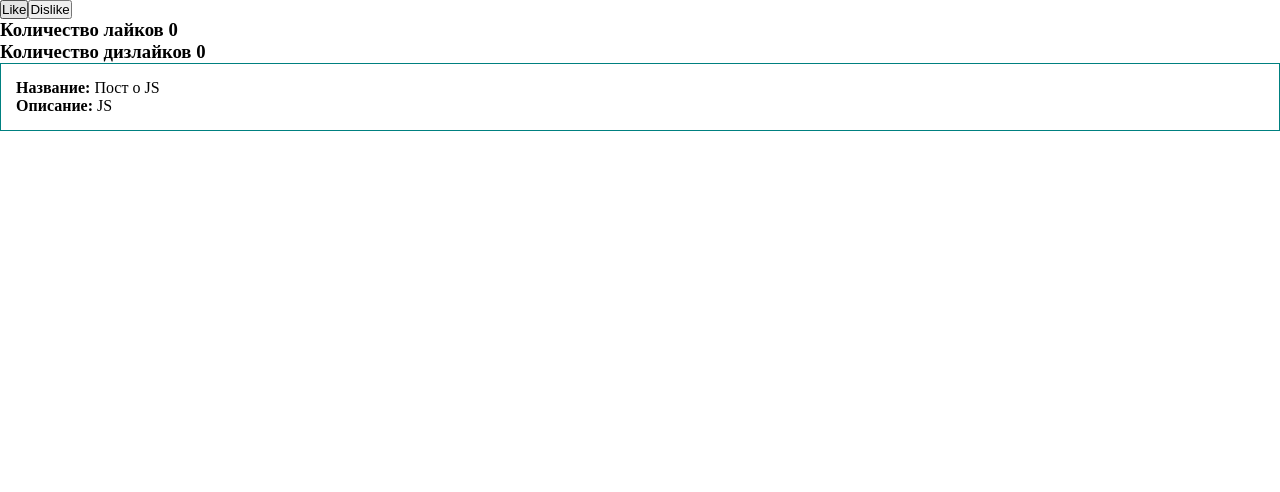
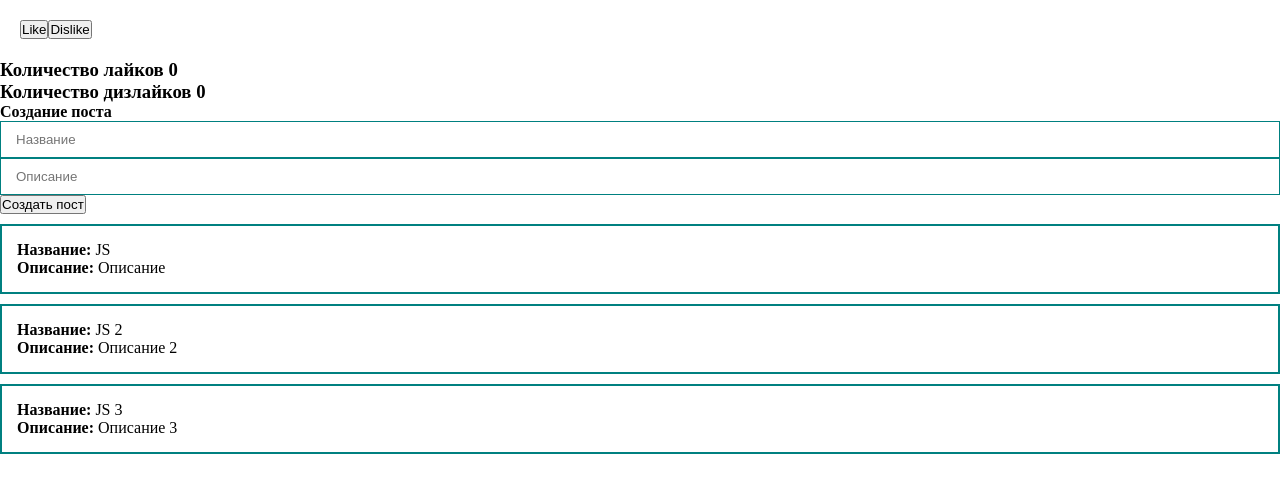
Before and after one commit to MaahesCr/Vue-3-Fundamental-Course, a Vue app: page / in a window 1280 px wide. Shown: the top 492 px of the page. Built offline with nearby package versions, Linux system fonts and the light colour scheme.

Commit message:
adding create new post btn

```diff
--- a/src/App.vue
+++ b/src/App.vue
@@ -1,5 +1,5 @@
 <template>
-<div>
+<div class="app">
     <button v-on:click="addLike">Like</button>
     <button @click="addDislike">Dislike</button>
 </div>
@@ -7,10 +7,29 @@
         <h3> Количество лайков {{likes}} </h3>
         <h3> Количество  дизлайков {{dislikes}} </h3>
     </div>
-    <div class="post">
-        <div> <strong>Название: </strong>Пост о JS</div>
-        <div> <strong>Описание: </strong>JS</div>
+    <form action="" @submit.prevent>
+        <h4>Создание поста</h4>
+        <input
+            v-bind:value="title"
+            @input="title = $event.target.value"
+            class="input"
+            type="text"
+            placeholder="Название"
+        >
+        <input
+            v-bind:value="body"
+            @input="body = $event.target.value"
+            class="input"
+            type="text"
+            placeholder="Описание"
+        >
+        <button @click="createPost">Создать пост</button>
+    </form>
+    <div class="post" v-for="post in posts">
+        <div> <strong>Название: </strong>{{post.title}}</div>
+        <div> <strong>Описание: </strong>{{post.body}}</div>
     </div>
+
 </template>
 
 <script>
@@ -19,6 +38,13 @@
             return {
                 likes: 0,
                 dislikes: 0,
+                posts: [
+                    {id: 1, title: 'JS', body: 'Описание'},
+                    {id: 2, title: 'JS 2', body: 'Описание 2'},
+                    {id: 3, title: 'JS 3', body: 'Описание 3'},
+                ],
+                title: '',
+                body: '',
             }
         },
         methods: {
@@ -27,6 +53,16 @@
             },
             addDislike() {
                 this.dislikes += 1
+            },
+            createPost() {
+                const newPost = {
+                    id: Date.now(),
+                    title: this.title,
+                    body: this.body,
+                }
+                this.posts.push(newPost)
+                this.title = ''
+                this.body = ''
             }
         }
     }
@@ -39,8 +75,19 @@
     box-sizing: border-box;
     }
 
+    .app {
+        padding: 20px;
+    }
+
     .post {
     padding: 15px;
-    border: 1px solid teal;
+    border: 2px solid teal;
+    margin: 10px 0  0 0 ;
+    }
+
+    .input{
+        width: 100%;
+        border: 1px solid teal;
+        padding: 10px 15px;
     }
 </style>
```
